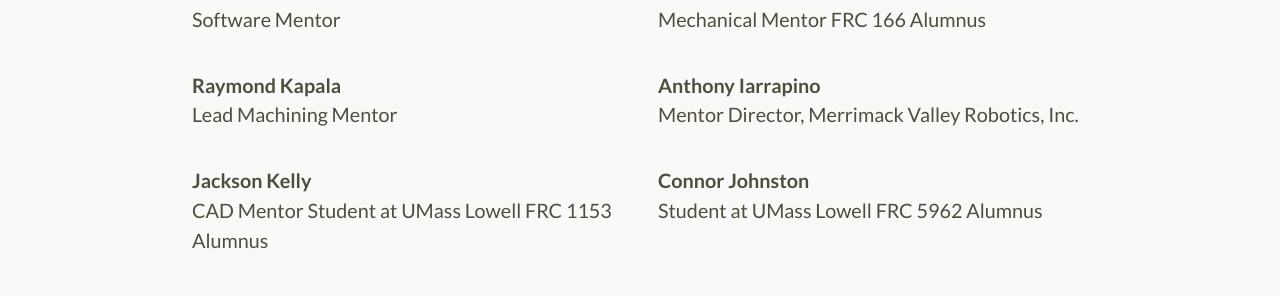
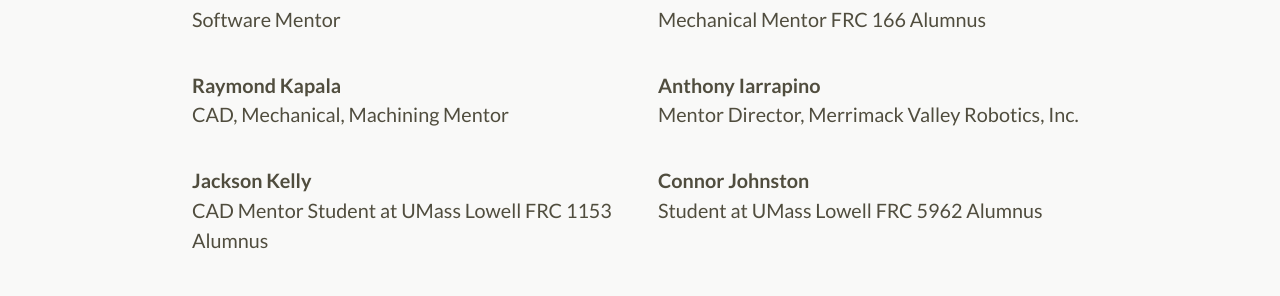
Before and after one commit to perSEVERE-5962/frc5962, a Jekyll site: the page built from about.md, in a window 1280 px wide and 900 px high, scrolled down 2934 px. Shown: the part 158-454 px from the top of the window. Built offline with Jekyll 4.4.1, drawn with Linux system fonts in a browser that asks for light colours.

Commit message:
Updated Raymond Kapala

```diff
--- a/_mentors/raymond-kapala.markdown
+++ b/_mentors/raymond-kapala.markdown
@@ -1,6 +1,6 @@
 ---
 title: Raymond Kapala
 date: 2020-02-18 00:08:00 Z
-role: Lead Machining Mentor
+role: CAD, Mechanical, Machining Mentor
 order-number: 4.5
 ---
```
